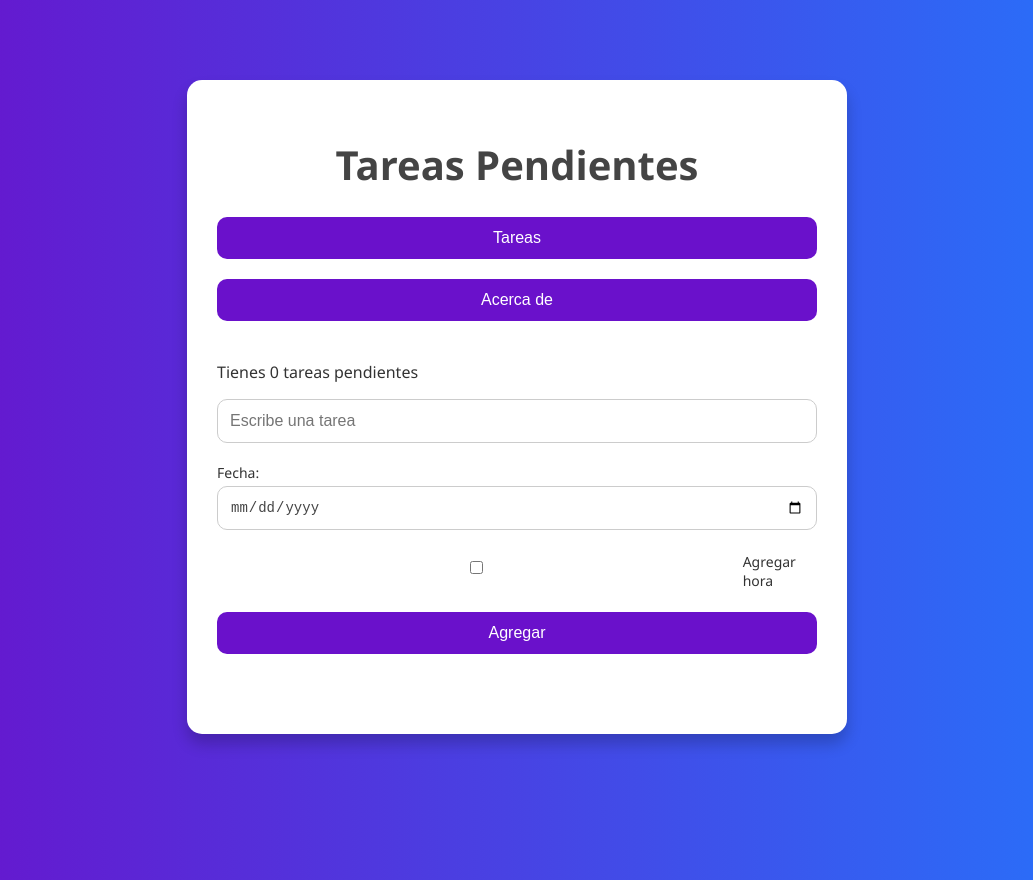
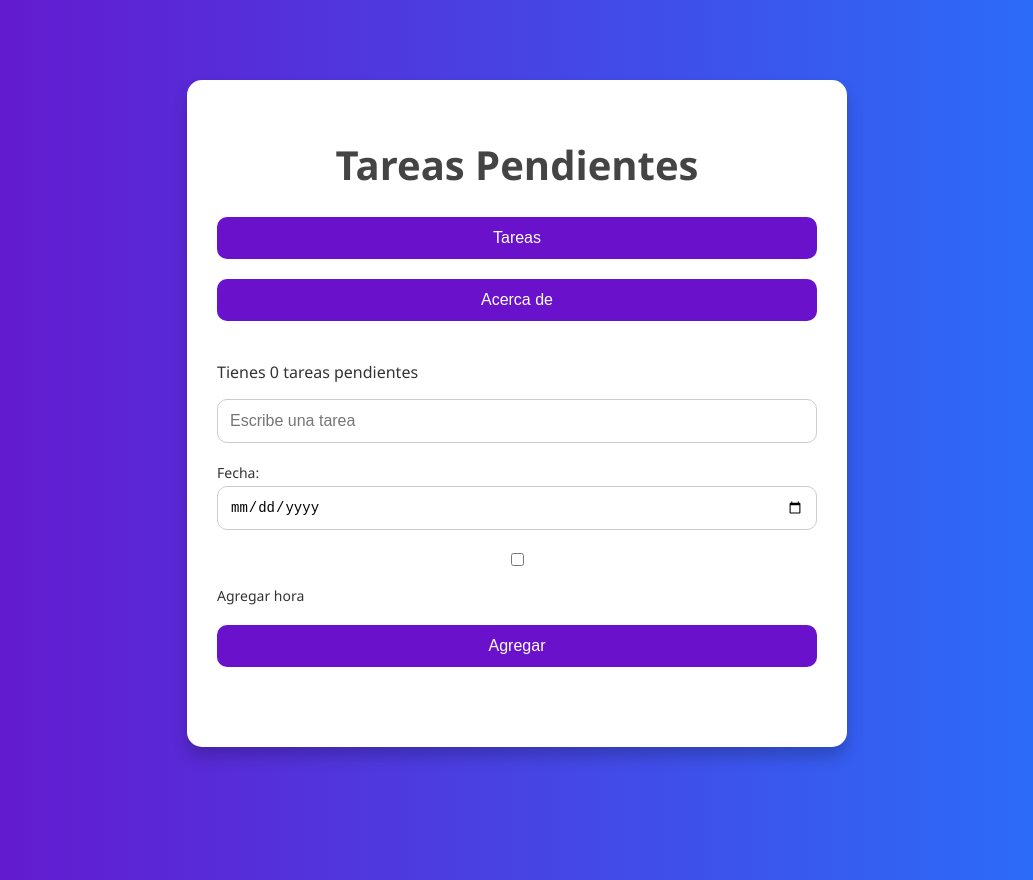
Before and after one commit to SantiagoFort/TaskMate, a React (Create React App) app: page / in a window 1280 px wide. Shown: the whole page, without its empty margins (123-1156 px from the left). Built offline with nearby package versions, Linux system fonts and the light colour scheme.

Commit message:
Fix diseño movil para fecha y hora 9

```diff
--- a/src/App.css
+++ b/src/App.css
@@ -106,22 +106,10 @@ input[type="date"] {
 }
 
 /* ✅ Alineación del checkbox con su texto */
-
-
-#checkboxHora {
-  accent-color: #6a11cb;
-}
-
 .checkbox-row {
   display: flex;
-  justify-content: center;
   align-items: center;
-  gap: 8px;
-  width: 100%;
-  margin: 12px 0;
-  font-size: 14px;
+  gap: 10px;
+  margin: 10px 0;
+  flex-wrap: wrap; /* hace que el texto no se salga en pantallas chicas */
 }
-
-input[type="date"]::-webkit-datetime-edit {
-  color: #444;
-}
```
